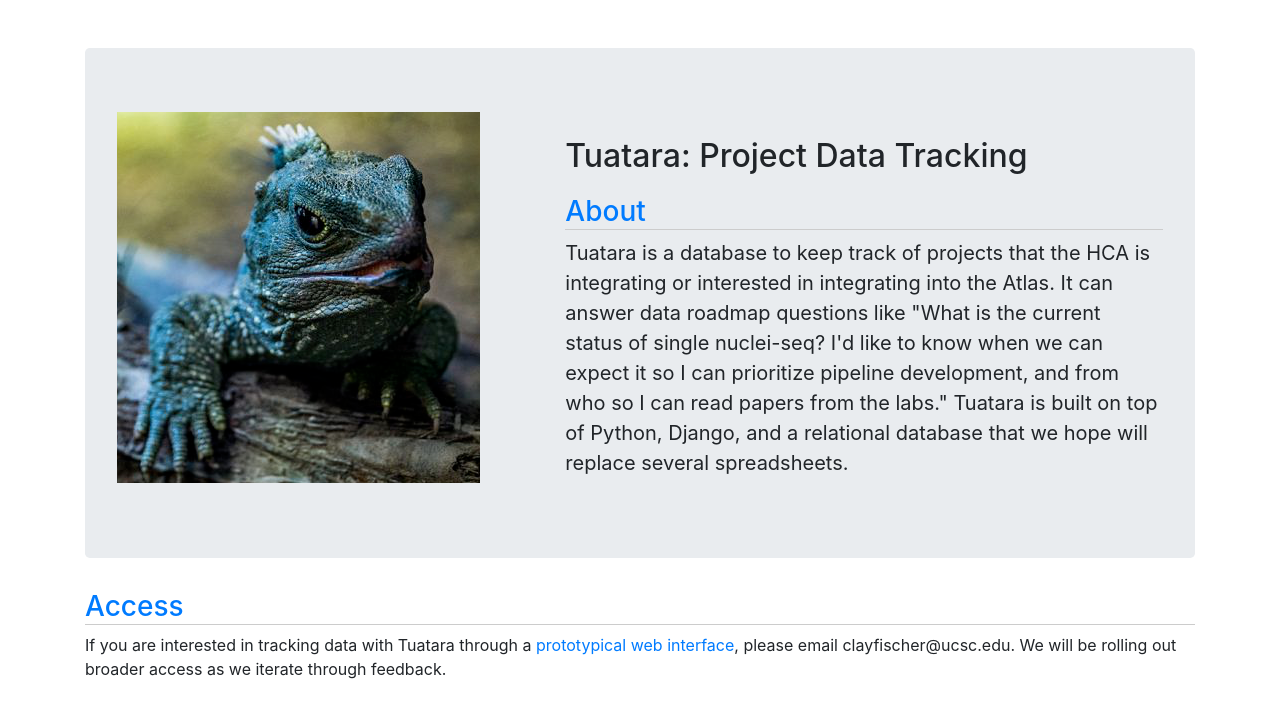
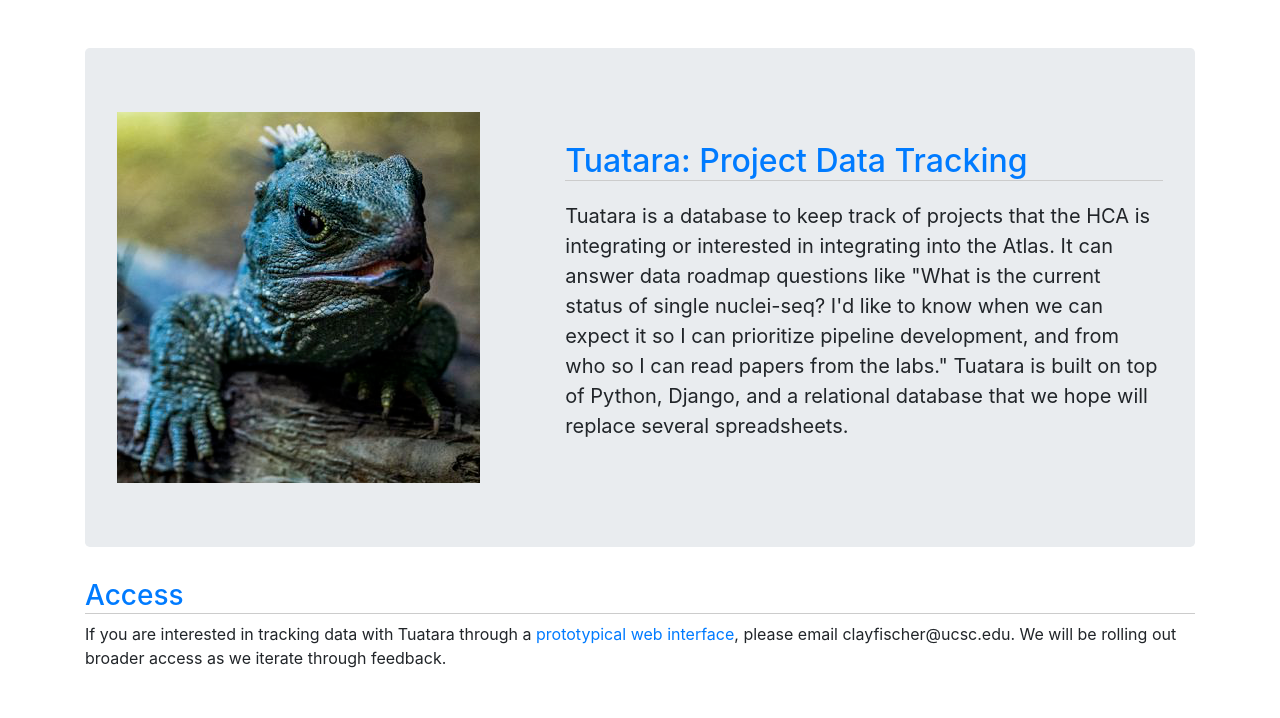
Before and after one commit to gi-kent-content/hca-tuatara, a Django app: page / in a window 1280 px wide. Shown: the part 56-774 px from the top of the page. Run offline with Django 3.2, Linux system fonts and the light colour scheme; some libraries are stand-ins or nearby versions.

Commit message:
Removed About header.

```diff
--- a/templates/hcat/home_page.html
+++ b/templates/hcat/home_page.html
@@ -14,10 +14,11 @@
                     <img src="{% static 'tuatu_smaller_blue.png' %}">
                 </div>
 
-                <div class="col-lg-7" style="font-size: 1.25em; margin-top: 25px">
-                    <h2 style="margin-bottom: 20px">Tuatara: Project Data Tracking</h2>
+                <div class="col-lg-7" style="font-size: 1.25em; margin-top: 30px">
+                  <h2 class="text-primary" style="margin-bottom: 20px;border-bottom: 1px solid #cccccc">
+		    Tuatara: Project Data Tracking</h2>
 
-        		    <h3 class="text-primary" style="border-bottom: 1px solid #cccccc">About</h3>
+        		    <!--<h3 class="text-primary" style="border-bottom: 1px solid #cccccc">About</h3>-->
                     <p>Tuatara is a database to keep track of projects that the HCA is
                     integrating or interested in integrating into the Atlas.  It can answer data
                     roadmap questions like "<span class="gray-medium">What is the current status of single nuclei-seq? I'd like to know when we can expect it so I can prioritize pipeline development, and from who so I can read papers from the labs.</span>"
```
